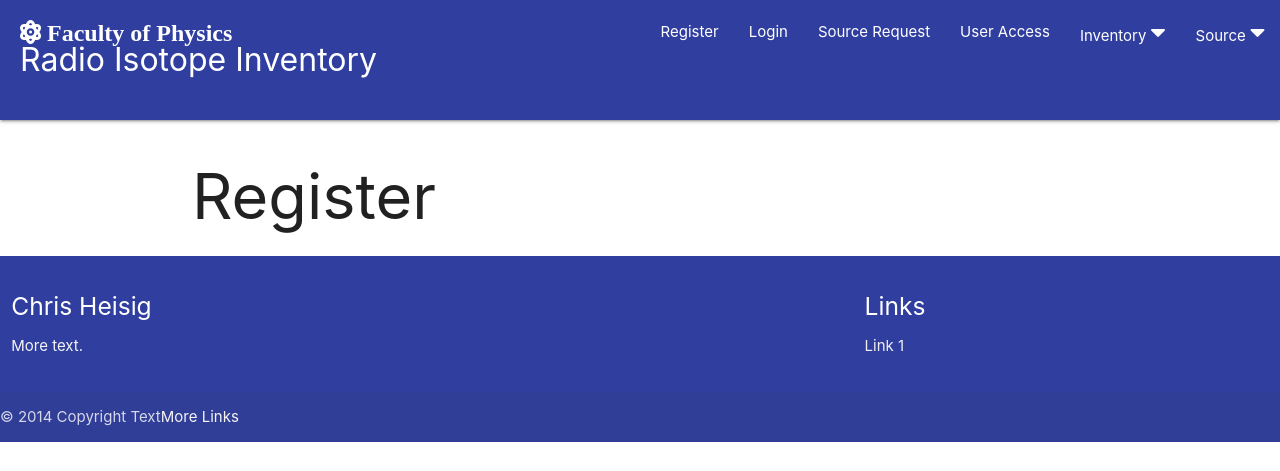
After one commit to ChrisH2727/Milestone-3, a Flask app: page /register in a window 1280 px wide. The commit adds this page. Shown: the top 471 px of the page. Run offline with Flask 2, Linux system fonts and the light colour scheme; some libraries are stand-ins or nearby versions.

Commit message:
site navigation implemented

```diff
--- a/app.py
+++ b/app.py
@@ -17,6 +17,52 @@ app.secret_key = os.environ.get("SECRET_KEY")
 mongo = PyMongo(app)
 
 @app.route("/")
+
+@app.route("/login")
+def login():
+    return render_template("login.html")
+
+
+@app.route("/register")
+def register():
+    return render_template("register.html")
+
+
+@app.route("/source_request")
+def source_request():
+    return render_template("sourceRequest.html")
+
+
+@app.route("/usage_report")
+def usage_report():
+    return render_template("usageReport.html")
+
+
+@app.route("/approve_request")
+def approve_request():
+    return render_template("approveRequest.html")
+
+
+@app.route("/user_rights")
+def user_rights():
+    return render_template("user.html")
+
+
+@app.route("/add_source")
+def add_source():
+    return render_template("addSource.html")
+
+
+@app.route("/delete_source")
+def delete_source():
+    return render_template("deleteSource.html")
+
+
+@app.route("/update_source")
+def update_source():
+    return render_template("updateSource.html")
+
+
 @app.route("/get_sources")
 def get_sources():
     sources = mongo.db.sources.find()
--- /dev/null
+++ b/templates/addSource.html
@@ -0,0 +1,4 @@
+{% extends "base.html" %}
+{% block content %}
+<h1>Add Source</h1>
+{% endblock %}
--- /dev/null
+++ b/templates/approveRequest.html
@@ -0,0 +1,4 @@
+{% extends "base.html" %}
+{% block content %}
+<h1>Approve request</h1>
+{% endblock %}
--- a/templates/base.html
+++ b/templates/base.html
@@ -20,39 +20,27 @@
     <header>
         <!-- top navbar -->
         <ul id="source-dropdown" class="dropdown-content">
-            <li><a href="#!">Add Source</a></li>
-            <li><a href="#!">Delete Source</a></li>
-            <li><a href="#!">Edit Source</Source></a></li>
+            <li><a href="{{ url_for('add_source') }}">Add Source</a></li>
+            <li><a href="{{ url_for('delete_source') }}">Delete Source</a></li>
+            <li><a href="{{ url_for('update_source') }}">Update Source</a></li>
         </ul>
 
         <ul id="source-dropdown2" class="dropdown-content">
-            <li><a href="#!">Add Source</a></li>
-            <li><a href="#!">Delete Source</a></li>
-            <li><a href="#!">Edit Source</Source></a></li>
-        </ul>
-
-        <ul id="user-dropdown" class="dropdown-content">
-            <li><a href="#!">Approve User</a></li>
-            <li><a href="#!">Delete User</a></li>
-            <li><a href="#!">Edit User</Source></a></li>
-        </ul>
-
-        <ul id="user-dropdown2" class="dropdown-content">
-            <li><a href="#!">Approve User</a></li>
-            <li><a href="#!">Delete User</a></li>
-            <li><a href="#!">Edit User</Source></a></li>
+            <li><a href="{{ url_for('add_source') }}">Add Source</a></li>
+            <li><a href="{{ url_for('delete_source') }}">Delete Source</a></li>
+            <li><a href="{{ url_for('update_source') }}">Update Source</a></li>
         </ul>
 
         <ul id="inventory-dropdown" class="dropdown-content">
-            <li><a href="inventory.html">Full Inventory</a></li>
-            <li><a href="usageReport.html">Usage Report</a></li>
-            <li><a href="#!">Approve Request</a></li>
+            <li><a href="{{ url_for('get_sources') }}">Full Inventory</a></li>
+            <li><a href=" {{url_for('usage_report') }}">Usage Report</a></li>
+            <li><a href=" {{url_for('approve_request') }}">Approve Request</a></li>
         </ul>
 
         <ul id="inventory-dropdown2" class="dropdown-content">
-            <li><a href="#!"><i class="fas solid fa-period"></i>Full Inventory</a></li>
-            <li><a href="usageReport.html">Usage Report</a></li>
-            <li><a href="#!">Approve Request</a></li>
+            <li><a href=" {{url_for('get_sources') }}"><i class="fas solid fa-period"></i>Full Inventory</a></li>
+            <li><a href=" {{url_for('usage_report') }}">Usage Report</a></li>
+            <li><a href="{{url_for('approve_request') }}">Approve Request</a></li>
         </ul>
         <nav class="nav-extended">
             <div class="nav-wrapper indigo darken-2">
@@ -60,14 +48,13 @@
                         Physics</i></a>
                 <a href="#" data-target="mobile-demo" class="sidenav-trigger"><i class="fas fa-bars"></i></a>
                 <ul class="right hide-on-med-and-down">
-                    <li><a href="register.html">Register</a></li>
-                    <li><a href="login.html">Login</a></li>
-                    <li><a href="source-request.html">Source Request</a></li>
-                    <li><a class="dropdown-trigger" href="#!" data-target="inventory-dropdown2">Inventory <i
+                    <li><a href="{{ url_for('register') }}">Register</a></li>
+                    <li><a href="{{ url_for('login') }}">Login</a></li>
+                    <li><a href="{{ url_for('source_request') }}">Source Request</a></li>
+                    <li><a href="{{ url_for('user_rights') }}">User Access</a></li>
+                    <li><a class="dropdown-trigger" data-target="inventory-dropdown2">Inventory <i
                         class="fas fa-caret-down"></i></a></li>
                     <li><a class="dropdown-trigger" href="#!" data-target="source-dropdown2">Source <i
-                                class="fas fa-caret-down"></i></a></li>
-                    <li><a class="dropdown-trigger" href="#!" data-target="user-dropdown2">User <i
                                 class="fas fa-caret-down"></i></a></li>
                 </ul>
                 <div class="nav-title logo-shift text-align:center">Radio Isotope Inventory</div>
@@ -75,14 +62,13 @@
         </nav>
         <!-- mobile sidenav -->
         <ul class="sidenav" id="mobile-demo">
-            <li><a href="register.html">Register</a></li>
-            <li><a href="login.html">Login</a></li>
-            <li><a href="source-request.html">Source Request</a></li>
-            <li><a class="dropdown-trigger" href="#!" data-target="inventory-dropdown">Inventory <i
+            <li><a href="{{ url_for('register') }}">Register</a></li>
+            <li><a href="{{ url_for('login') }}">Login</a></li>
+            <li><a href="{{ url_for('source_request') }}">Source Request</a></li>
+            <li><a href="{{ url_for('user_rights') }}">User Access</a></li>
+            <li><a class="dropdown-trigger" data-target="inventory-dropdown">Inventory <i
                 class="fas fa-caret-down"></i></a></li>
             <li><a class="dropdown-trigger" href="#!" data-target="source-dropdown">Source <i
-                        class="fas fa-caret-down"></i></a></li>
-            <li><a class="dropdown-trigger" href="#!" data-target="user-dropdown">User <i
                         class="fas fa-caret-down"></i></a></li>
         </ul>
     </header>
--- /dev/null
+++ b/templates/deleteSource.html
@@ -0,0 +1,4 @@
+{% extends "base.html" %}
+{% block content %}
+<h1>Delete Source</h1>
+{% endblock %}
--- a/templates/inventory.html
+++ b/templates/inventory.html
@@ -1,6 +1,6 @@
 {% extends "base.html" %}
 {% block content %}
-<table class="tg">
+<table class="tg responsive-table">
   <thead>
     <tr>
       <th class="tg-c3ow" colspan="16">Radio Isotope Inventory</th>
@@ -8,8 +8,8 @@
   </thead>
   <tbody>
     <tr>
-      <td class="tg-phtq">USO</td>
-      <td class="tg-phtq">Department</td>
+      <td class="tg-0lax">USO</td>
+      <td class="tg-0lax">Department</td>
       <td class="tg-phtq">Serial No.</td>
       <td class="tg-phtq">Isotope</td>
       <td class="tg-phtq">Laboratory</td>
--- /dev/null
+++ b/templates/register.html
@@ -0,0 +1,4 @@
+{% extends "base.html" %}
+{% block content %}
+<h1>Register</h1>
+{% endblock %}
--- /dev/null
+++ b/templates/sourceRequest.html
@@ -0,0 +1,4 @@
+{% extends "base.html" %}
+{% block content %}
+<h1>Source Request</h1>
+{% endblock %}
--- /dev/null
+++ b/templates/updateSource.html
@@ -0,0 +1,4 @@
+{% extends "base.html" %}
+{% block content %}
+<h1>Update Source</h1>
+{% endblock %}
--- /dev/null
+++ b/templates/user.html
@@ -0,0 +1,4 @@
+{% extends "base.html" %}
+{% block content %}
+<h1>Approve , Delete, Manage user access rights</h1>
+{% endblock %}
```
